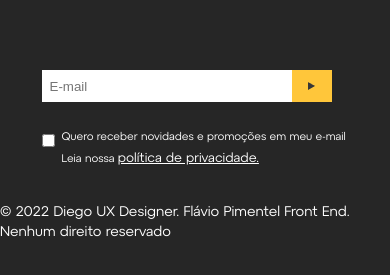
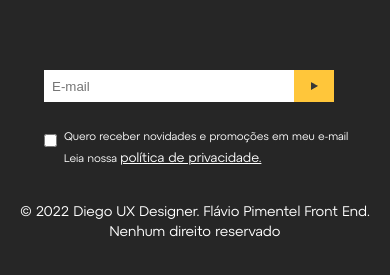
Before and after one commit to flawiin/digibank, a plain HTML site: page index.html in a window 390 px wide. Shown: the part 5454-5729 px from the top of the page. Drawn offline with Linux system fonts and the light colour scheme.

Commit message:
Adicionado ajuste na responsividade

```diff
--- a/assets/css/style.css
+++ b/assets/css/style.css
@@ -844,10 +844,11 @@ li:nth-child(4) {
 	}
 
 	.input-email {
-		margin: 0 0 0 20px;
+		margin: 0 0 0 0;
 		display: grid;
 		flex-direction: column;
 		justify-content: center;
+		padding: 0 0 0 25px;
 	}
 
 	.email {
@@ -873,11 +874,12 @@ li:nth-child(4) {
 	}
 
 	.direitos {
-		padding: 30px 0 20px 0;
+		padding: 30px 10px 20px 10px;
 		display: grid;
 		flex-direction: column;
 		justify-content: center;
 		margin: 0;
+		text-align: center;
 	}
 
 	.checkbox {
```
